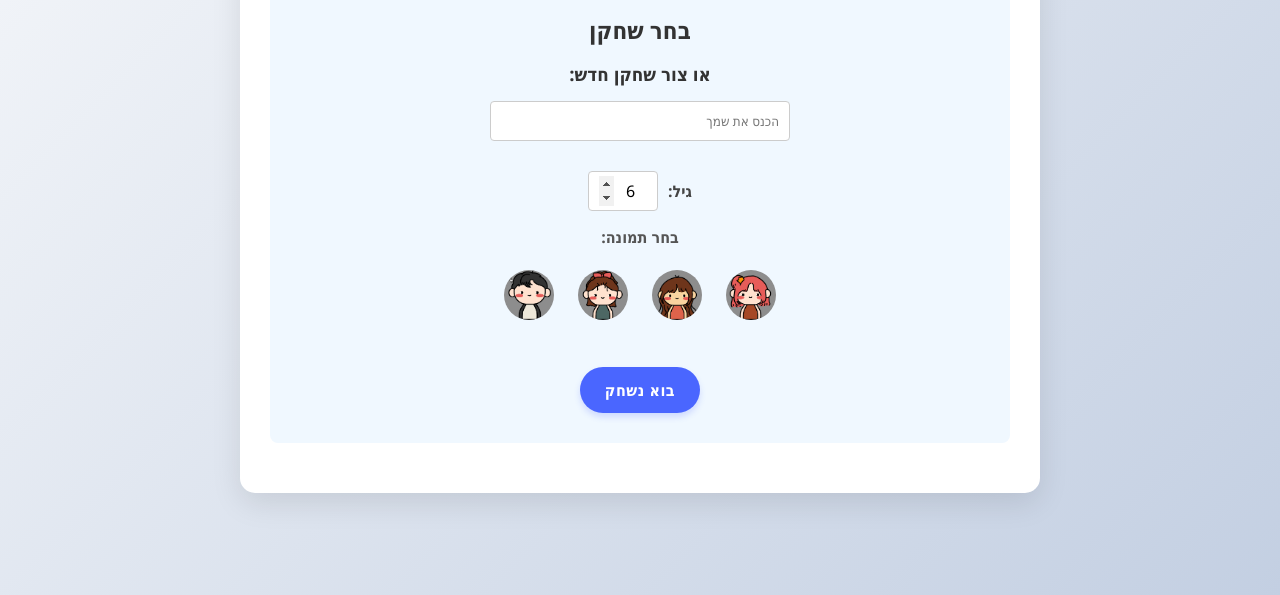
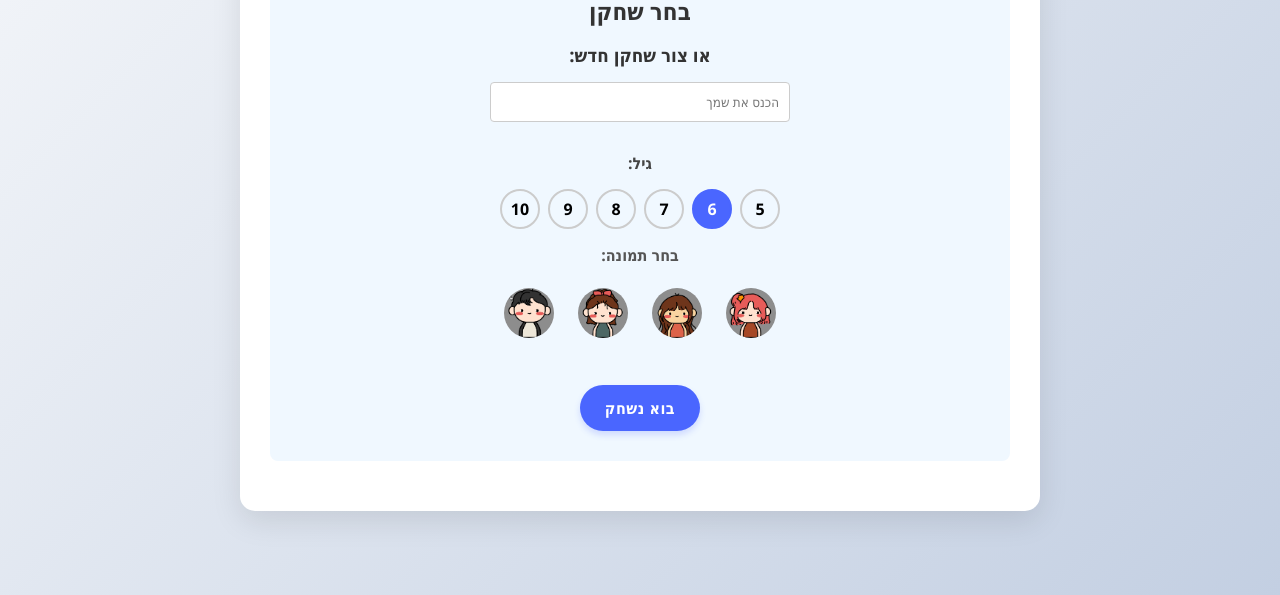
Before and after one commit to uvgerstein/20_Questions_For_Kids, a website: page index.html in a window 1280 px wide. Shown: the part 205-800 px from the top of the page. Drawn offline with Linux system fonts and the light colour scheme.

Commit message:
adding age choice

```diff
--- a/index.html
+++ b/index.html
@@ -52,8 +52,15 @@
             <h3>או צור שחקן חדש:</h3>
             <input type="text" id="new-user-name" placeholder="הכנס את שמך">
             <div class="age-selection">
-                <label for="user-age">גיל:</label>
-                <input type="number" id="user-age" min="3" max="12" value="6">
+                <label>גיל:</label>
+                <div class="age-buttons">
+                    <button class="age-btn" data-age="5">5</button>
+                    <button class="age-btn" data-age="6">6</button>
+                    <button class="age-btn" data-age="7">7</button>
+                    <button class="age-btn" data-age="8">8</button>
+                    <button class="age-btn" data-age="9">9</button>
+                    <button class="age-btn" data-age="10">10</button>
+                </div>
             </div>
             <div id="avatar-selection">
                 <h4>בחר תמונה:</h4>
--- a/script.js
+++ b/script.js
@@ -54,7 +54,7 @@ const totalQuestionsElement = document.getElementById('total-questions');
 const userSelectionContainer = document.getElementById('user-selection-container');
 const existingUsersDiv = document.getElementById('existing-users');
 const newUserNameInput = document.getElementById('new-user-name');
-const userAgeInput = document.getElementById('user-age');
+const ageButtons = document.querySelectorAll('.age-btn');
 const avatarSelectionDiv = document.getElementById('avatar-selection');
 const confirmUserBtn = document.getElementById('confirm-user-btn');
 
@@ -459,6 +459,14 @@ function resumeGame(savedData) {
     // Restore user info if available
     if (savedData.user && savedData.user.age) {
         currentUser.age = savedData.user.age;
+
+        // Update the selected age button in the UI
+        ageButtons.forEach(btn => {
+            btn.classList.remove('selected');
+            if (parseInt(btn.dataset.age) === currentUser.age) {
+                btn.classList.add('selected');
+            }
+        });
     }
 
     // Restore used questions history (if saved)
@@ -495,7 +503,8 @@ async function handleUserConfirmation() {
 
     // Get user information
     const userNameInput = newUserNameInput.value.trim();
-    const userAge = parseInt(userAgeInput.value) || 6; // Default to 6 if invalid
+    const selectedAgeBtn = document.querySelector('.age-btn.selected');
+    const userAge = selectedAgeBtn ? parseInt(selectedAgeBtn.dataset.age) : 6; // Default to 6 if no selection
     let userName = userNameInput;
     let resumeData = null;
 
@@ -563,6 +572,22 @@ async function handleUserConfirmation() {
 document.addEventListener('DOMContentLoaded', () => {
     totalQuestionsElement.textContent = QUESTIONS_PER_GAME;
     populateAvatars();
+
+    // Add event listeners for age buttons
+    ageButtons.forEach(button => {
+        button.addEventListener('click', () => {
+            // Remove selected class from all buttons
+            ageButtons.forEach(btn => btn.classList.remove('selected'));
+            // Add selected class to clicked button
+            button.classList.add('selected');
+        });
+    });
+
+    // Select default age button (age 6)
+    const defaultAgeBtn = document.querySelector('.age-btn[data-age="6"]');
+    if (defaultAgeBtn) {
+        defaultAgeBtn.classList.add('selected');
+    }
 
     // Initial state: Show user selection, hide game/results/user display
     userSelectionContainer.classList.remove('hidden');
--- a/styles.css
+++ b/styles.css
@@ -578,6 +578,7 @@ body #user-selection-container {
 .age-selection {
     margin: 15px 0;
     display: flex;
+    flex-direction: column;
     justify-content: center;
     align-items: center;
     gap: 10px;
@@ -588,19 +589,39 @@ body #user-selection-container {
     color: #444;
 }
 
-.age-selection input[type="number"] {
-    width: 70px;
-    padding: 8px 10px;
-    border: 1px solid #ccc;
-    border-radius: 4px;
-    font-size: 1rem;
-    text-align: center;
+.age-buttons {
+    display: flex;
+    flex-wrap: wrap;
+    justify-content: center;
+    gap: 8px;
+    margin-top: 5px;
 }
 
-.age-selection input[type="number"]:focus {
+.age-btn {
+    width: 40px;
+    height: 40px;
+    border-radius: 50%;
+    background-color: #f0f8ff;
+    border: 2px solid #ccc;
+    font-size: 1rem;
+    font-weight: bold;
+    cursor: pointer;
+    transition: all 0.2s ease;
+    padding: 0;
+    display: flex;
+    justify-content: center;
+    align-items: center;
+}
+
+.age-btn:hover {
+    background-color: #e0f0ff;
+    border-color: #999;
+}
+
+.age-btn.selected {
+    background-color: var(--primary);
+    color: white;
     border-color: var(--primary);
-    outline: none;
-    box-shadow: 0 0 0 2px rgba(74, 102, 255, 0.2);
 }
 
 /* Disable spinner buttons for cleaner look */
```
